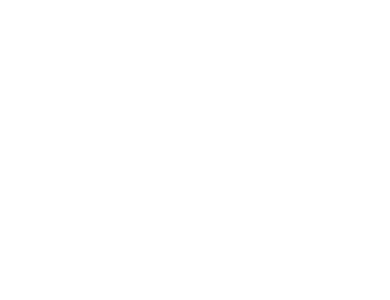
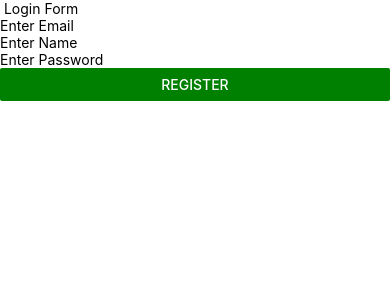
Before and after one commit to ColinDP/PFE, a React Native app in the folder Web_app/: screen / in a window 390 px wide. Shown: the top 300 px of the page. Built offline with nearby package versions, Linux system fonts and the light colour scheme.

Commit message:
Web_APP registerformulaire

```diff
--- a/Web_app/src/components/Main.js
+++ b/Web_app/src/components/Main.js
@@ -5,14 +5,18 @@
 
 import { Button } from 'react-native';
 
-import PageTest from "./PageTest";
+import AjouterTuto from "./PageTest";
+import RegisterForm from "./RegisterForm";
 
 function Main() {
   return (
     <div>
         <Switch>
           <Route exact path="/add" exact>
-            <PageTest />
+            <AjouterTuto />
+          </Route>
+          <Route exact path="/" exact>
+            <RegisterForm />
           </Route>
         </Switch>
     </div>
--- /dev/null
+++ b/Web_app/src/components/RegisterForm.js
@@ -0,0 +1,66 @@
+import React, {useState} from 'react';
+import DataService from "../services/Service";
+import { Text, View, TextInput,Button} from 'react-native';
+
+const RegisterForm = () => {
+    const [name, setName] = useState("");
+    const [email, setEmail] = useState("");
+    const initialTutorialState = {
+        id: null,
+        title: "",
+        description: "",
+        published: false
+      };
+      const [data, setData] = useState(initialTutorialState);
+      const [submitted, setSubmitted] = useState(false);
+
+      const saveData = () => {
+        var data2 = {
+          title: name,
+          description: email
+        };
+
+        DataService.create(data2)
+          .then(response => {
+            setData({
+              id: response.data.id,
+              title: response.data.title,
+              description: response.data.description,
+              published: response.data.published
+            });
+            setSubmitted(true);
+            console.log(response.data);
+          })
+          .catch(e => {
+            console.log(e);
+          });
+      };
+
+  return (
+    <View>
+      <Text> Login Form </Text>
+      <View>
+        <TextInput
+         placeholder="Enter Email"
+         onChangeText={(text) => {setEmail(text)}}
+        />
+        <TextInput
+          placeholder="Enter Name"
+          onChangeText={(text) => {setName(text)}}
+        />
+        <TextInput
+          secureTextEntry={true}
+          placeholder="Enter Password"
+        />
+      </View>
+      <Button
+            onPress={saveData}
+            title="Register"
+            color="green"
+            accessibilityLabel="Learn more about this purple button"
+        />
+    </View>
+  );
+};
+
+export default RegisterForm;
```
